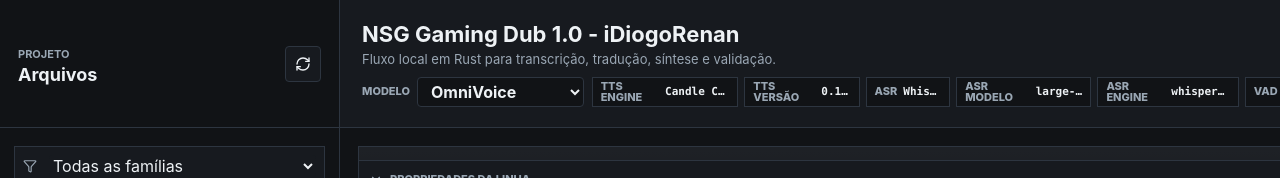
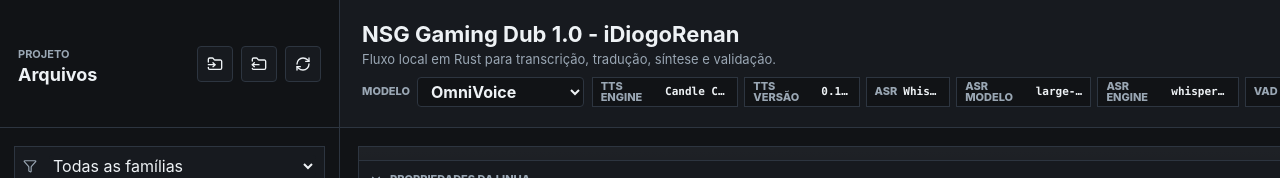
Before and after one commit to iDiogoRenan/INTERFACE-DE-AUIDIO, a React (Vite) app in the folder dublagem-master-tauri/: page / in a window 1280 px wide. Shown: the top 178 px of the page. Built offline with nearby package versions, Linux system fonts and the light colour scheme.

Commit message:
Add startup scan and folder shortcuts

```diff
--- a/dublagem-master-tauri/src/features/project-explorer/ProjectExplorer.module.css
+++ b/dublagem-master-tauri/src/features/project-explorer/ProjectExplorer.module.css
@@ -13,10 +13,15 @@
   display: flex;
   align-items: center;
   justify-content: space-between;
+  gap: 12px;
   block-size: 100%;
   min-block-size: 0;
   padding: 18px;
   border-bottom: 1px solid var(--border);
+}
+
+.title {
+  min-width: 0;
 }
 
 .header h2 {
@@ -31,6 +36,13 @@
   text-transform: uppercase;
 }
 
+.headerActions {
+  display: flex;
+  flex: 0 0 auto;
+  align-items: center;
+  gap: 8px;
+}
+
 .iconButton {
   display: grid;
   width: 36px;
@@ -40,6 +52,11 @@
   background: var(--surface-1);
   color: var(--text);
   cursor: pointer;
+}
+
+.iconButton:disabled {
+  cursor: not-allowed;
+  opacity: 0.52;
 }
 
 .filter {
--- a/dublagem-master-tauri/src/features/project-explorer/ProjectExplorer.tsx
+++ b/dublagem-master-tauri/src/features/project-explorer/ProjectExplorer.tsx
@@ -4,6 +4,8 @@
   ChevronRight,
   FileAudio,
   Filter,
+  FolderInput,
+  FolderOutput,
   ListChecks,
   Loader2,
   Pin,
@@ -16,6 +18,7 @@
   useState,
   type Dispatch,
   type MouseEvent as ReactMouseEvent,
+  type ReactElement,
   type SetStateAction
 } from "react";
 import {
@@ -23,6 +26,9 @@
   nativeTagGroups,
   type NativeTag
 } from "../../shared/omnivoice/nativeControls";
+import { hasConfiguredInputDirectory } from "../../shared/tauri/configGuards";
+import { pickDirectory } from "../../shared/tauri/pathPicker";
+import type { AppConfig } from "../../shared/tauri/types";
 import { useWorkspaceStore } from "../../stores/workspaceStore";
 import styles from "./ProjectExplorer.module.css";
 
@@ -36,9 +42,22 @@
   y: number;
 }
 
+type WorkspaceDirectoryKey = "inputDir" | "outputDir";
+
+const workspaceDirectoryActions = [
+  { configKey: "inputDir", label: "Pasta de entrada", Icon: FolderInput },
+  { configKey: "outputDir", label: "Pasta de saída", Icon: FolderOutput }
+] as const satisfies readonly {
+  configKey: WorkspaceDirectoryKey;
+  label: string;
+  Icon: typeof FolderInput;
+}[];
+
 export function ProjectExplorer() {
+  const config = useWorkspaceStore((state) => state.config);
   const files = useWorkspaceStore((state) => state.files);
   const selectedPath = useWorkspaceStore((state) => state.selectedPath);
+  const saveConfig = useWorkspaceStore((state) => state.saveConfig);
   const selectFile = useWorkspaceStore((state) => state.selectFile);
   const scan = useWorkspaceStore((state) => state.scan);
   const startDubbingList = useWorkspaceStore((state) => state.startDubbingList);
@@ -49,6 +68,9 @@
   const isBusy = useWorkspaceStore((state) => state.isBusy);
   const [familyFilter, setFamilyFilter] = useState<string>("all");
   const [isTagPaletteOpen, setIsTagPaletteOpen] = usePersistentTagPaletteOpenState();
+  const [activeDirectoryPicker, setActiveDirectoryPicker] = useState<WorkspaceDirectoryKey | null>(
+    null
+  );
   const [tagContextMenu, setTagContextMenu] = useState<TagContextMenuState | null>(null);
 
   const families = useMemo(
@@ -94,23 +116,77 @@
     setTagContextMenu({ tag, ...contextMenuPosition(event.clientX, event.clientY) });
   }
 
+  async function selectWorkspaceDirectory(configKey: WorkspaceDirectoryKey): Promise<void> {
+    if (activeDirectoryPicker) {
+      return;
+    }
+
+    setActiveDirectoryPicker(configKey);
+    try {
+      const selectedDirectory = await pickDirectory();
+      if (!selectedDirectory) {
+        return;
+      }
+
+      const nextConfig: AppConfig = { ...config, [configKey]: selectedDirectory };
+      await saveConfig(nextConfig);
+      if (hasConfiguredInputDirectory(nextConfig)) {
+        await scan();
+      }
+    } catch (unknownError: unknown) {
+      appendLog(directoryPickerError(unknownError), "error");
+    } finally {
+      setActiveDirectoryPicker(null);
+    }
+  }
+
   return (
     <aside className={styles.panel} aria-label="Explorador do projeto">
       <div className={styles.header}>
-        <div>
+        <div className={styles.title}>
           <span className={styles.kicker}>Projeto</span>
           <h2>Arquivos</h2>
         </div>
+        <div className={styles.headerActions} aria-label="Ações do projeto">
+          <Tooltip.Provider delayDuration={120}>
+            {workspaceDirectoryActions.map((action) => {
+              const Icon = action.Icon;
+              const isPickingThisDirectory = activeDirectoryPicker === action.configKey;
+              return (
+                <HeaderActionTooltip key={action.configKey} label={action.label}>
+                  <button
+                    type="button"
+                    className={styles.iconButton}
+                    aria-label={action.label}
+                    disabled={activeDirectoryPicker !== null}
+                    onClick={() => {
+                      void selectWorkspaceDirectory(action.configKey);
+                    }}
+                  >
+                    {isPickingThisDirectory ? (
+                      <Loader2 size={16} className={styles.spin} />
+                    ) : (
+                      <Icon size={16} />
+                    )}
+                  </button>
+                </HeaderActionTooltip>
+              );
+            })}
+            <HeaderActionTooltip label="Atualizar lista">
               <button
                 type="button"
                 className={styles.iconButton}
                 aria-label="Atualizar lista"
+                disabled={activeDirectoryPicker !== null}
                 onClick={() => {
                   void scan();
                 }}
               >
                 <RefreshCw size={16} />
               </button>
+            </HeaderActionTooltip>
+          </Tooltip.Provider>
+        </div>
       </div>
 
       <label className={styles.filter}>
@@ -276,6 +352,25 @@
   };
 }
 
+interface HeaderActionTooltipProps {
+  label: string;
+  children: ReactElement;
+}
+
+function HeaderActionTooltip({ label, children }: HeaderActionTooltipProps) {
+  return (
+    <Tooltip.Root>
+      <Tooltip.Trigger asChild>{children}</Tooltip.Trigger>
+      <Tooltip.Portal>
+        <Tooltip.Content className={styles.tooltipContent} side="bottom" sideOffset={6}>
+          {label}
+          <Tooltip.Arrow className={styles.tooltipArrow} />
+        </Tooltip.Content>
+      </Tooltip.Portal>
+    </Tooltip.Root>
+  );
+}
+
 function usePersistentTagPaletteOpenState(): readonly [boolean, Dispatch<SetStateAction<boolean>>] {
   const [isOpen, setIsOpen] = useState(readTagPaletteOpenState);
 
@@ -329,3 +424,11 @@
   };
   return labels[status] ?? status;
 }
+
+function directoryPickerError(unknownError: unknown): string {
+  const details =
+    unknownError instanceof Error
+      ? unknownError.message
+      : "Erro desconhecido ao abrir o seletor de pasta.";
+  return `Não foi possível selecionar a pasta: ${details}`;
+}
--- /dev/null
+++ b/dublagem-master-tauri/src/shared/tauri/configGuards.ts
@@ -0,0 +1,7 @@
+import type { AppConfig } from "./types";
+
+export type ConfigWithInputDirectory = AppConfig & { inputDir: string };
+
+export function hasConfiguredInputDirectory(config: AppConfig): config is ConfigWithInputDirectory {
+  return config.inputDir !== null && config.inputDir.trim().length > 0;
+}
--- /dev/null
+++ b/dublagem-master-tauri/src/shared/tauri/pathPicker.ts
@@ -0,0 +1,20 @@
+import { open } from "@tauri-apps/plugin-dialog";
+
+export type PathPickerMode = "directory" | "file";
+
+const audioFileExtensions = ["wav", "mp3", "wem", "ogg", "flac"] as const;
+
+export async function pickPath(mode: PathPickerMode): Promise<string | null> {
+  const selectedPath = await open({
+    directory: mode === "directory",
+    multiple: false,
+    filters:
+      mode === "file" ? [{ name: "Audio", extensions: Array.from(audioFileExtensions) }] : undefined
+  });
+
+  return typeof selectedPath === "string" ? selectedPath : null;
+}
+
+export function pickDirectory(): Promise<string | null> {
+  return pickPath("directory");
+}
--- a/dublagem-master-tauri/src/shared/ui/PathField.tsx
+++ b/dublagem-master-tauri/src/shared/ui/PathField.tsx
@@ -1,5 +1,5 @@
-import { open } from "@tauri-apps/plugin-dialog";
 import { FolderOpen, FileAudio } from "lucide-react";
+import { pickPath } from "../tauri/pathPicker";
 import styles from "./PathField.module.css";
 
 interface PathFieldProps {
@@ -11,16 +11,9 @@
 }
 
 export function PathField({ label, value, mode, placeholder, onChange }: PathFieldProps) {
-  async function pickPath(): Promise<void> {
-    const selected = await open({
-      directory: mode === "directory",
-      multiple: false,
-      filters:
-        mode === "file"
-          ? [{ name: "Audio", extensions: ["wav", "mp3", "wem", "ogg", "flac"] }]
-          : undefined
-    });
-    onChange(typeof selected === "string" ? selected : null);
+  async function pickSelectedPath(): Promise<void> {
+    const selected = await pickPath(mode);
+    onChange(selected);
   }
 
   const Icon = mode === "directory" ? FolderOpen : FileAudio;
@@ -34,7 +27,7 @@
           type="button"
           aria-label={`Selecionar ${label}`}
           onClick={() => {
-            void pickPath();
+            void pickSelectedPath();
           }}
         >
           <Icon size={16} />
--- a/dublagem-master-tauri/src/stores/workspaceStore.ts
+++ b/dublagem-master-tauri/src/stores/workspaceStore.ts
@@ -12,6 +12,7 @@
   type NativeTag
 } from "../shared/omnivoice/nativeControls";
 import { emptyProjectMetadata, isTauriRuntime, tauriClient } from "../shared/tauri/client";
+import { hasConfiguredInputDirectory } from "../shared/tauri/configGuards";
 import {
   activeNativeSynthesisSettings,
   configWithActiveNativeSynthesis,
@@ -259,6 +260,9 @@
       if (isTauriRuntime()) {
         await registerJobListeners();
       }
+      if (hasConfiguredInputDirectory(config)) {
+        await get().scan();
+      }
     },
     saveConfig: async (config) => {
       const saved = await tauriClient.saveConfig(config);
@@ -271,7 +275,7 @@
     },
     scan: async () => {
       const { config, selectedPath } = get();
-      if (!config.inputDir) {
+      if (!hasConfiguredInputDirectory(config)) {
         get().appendLog("Selecione a pasta de origem antes de escanear.", "warning");
         return;
       }
```
Also changed, not shown: 1 other file (tests, documents, lock files or other folders). Lines whose indentation alone changed are shown as unchanged.
